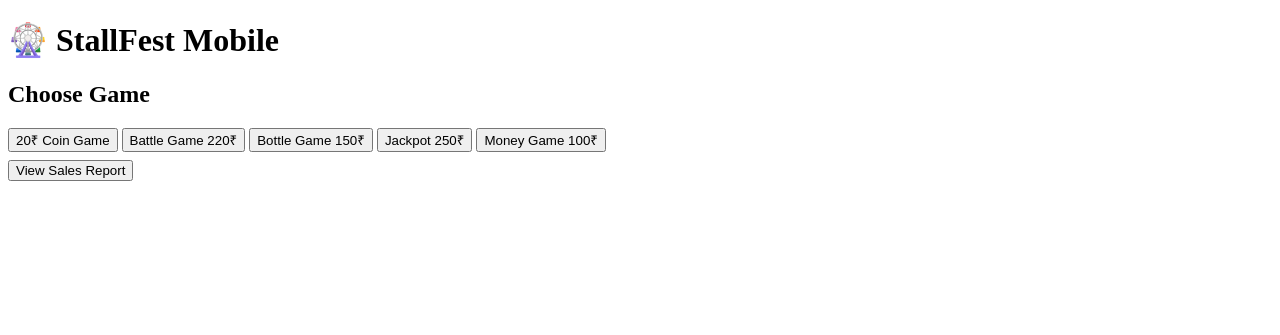
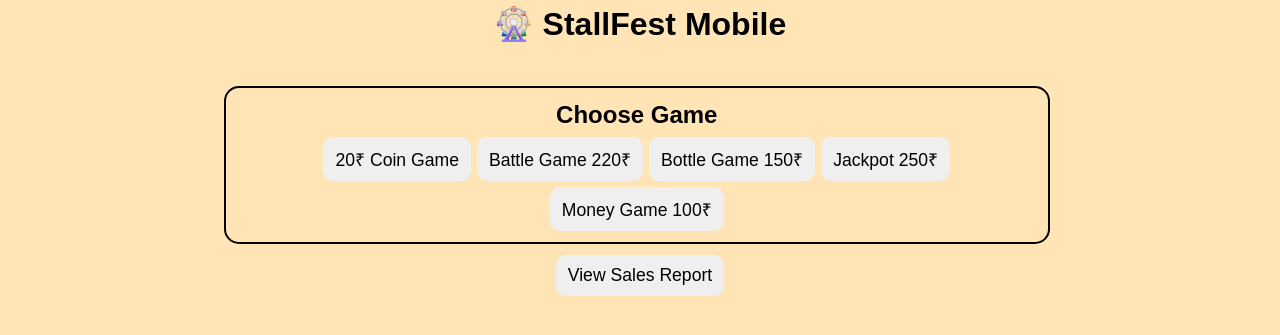
Before and after one commit to 1styearcs-creator/stallfest1, a Flask app: page / in a window 1280 px wide. Shown: the top 335 px of the page. Run offline with Flask 3, Linux system fonts and the light colour scheme; data comes from the database, SQL or seed files in the repository.

Commit message:
Update index.html

```diff
--- a/templates/index.html
+++ b/templates/index.html
@@ -5,7 +5,32 @@
 <meta name="viewport" content="width=device-width, initial-scale=1.0">
 <title>StallFest Mobile</title>
 <style>
-/* Your styles remain the same here */
+body {
+    font-family: Arial, sans-serif;
+    background: #FFE4B5;
+    margin:0;
+    padding:0;
+    overflow-x:hidden;
+}
+h1,h2 {text-align:center; margin:5px 0;}
+.container {padding:10px; display:flex; flex-direction:column; align-items:center;}
+button {
+    font-size:1.1em;
+    margin:3px;
+    padding:10px 12px;
+    border:none;
+    border-radius:10px;
+    cursor:pointer;
+    white-space: nowrap;
+}
+button.selected {background-color:#ff69b4; color:white;}
+button.winner {background-color:#32CD32; color:white;}
+button.loser {background-color:#FF4500; color:white;}
+.message {margin:10px; font-size:1.2em; font-weight:bold; text-align:center; color:#00008B;}
+.game-section {border:2px solid #000; border-radius:15px; padding:8px; margin:8px; width:95%;}
+.flex-buttons {display:flex; flex-wrap:wrap; justify-content:center;}
+.play-btn {background-color:#1E90FF;color:white;font-size:1.3em;padding:10px 15px;margin-top:8px; width:95%;}
+a button {width:auto;}
 </style>
 </head>
 <body>
```
